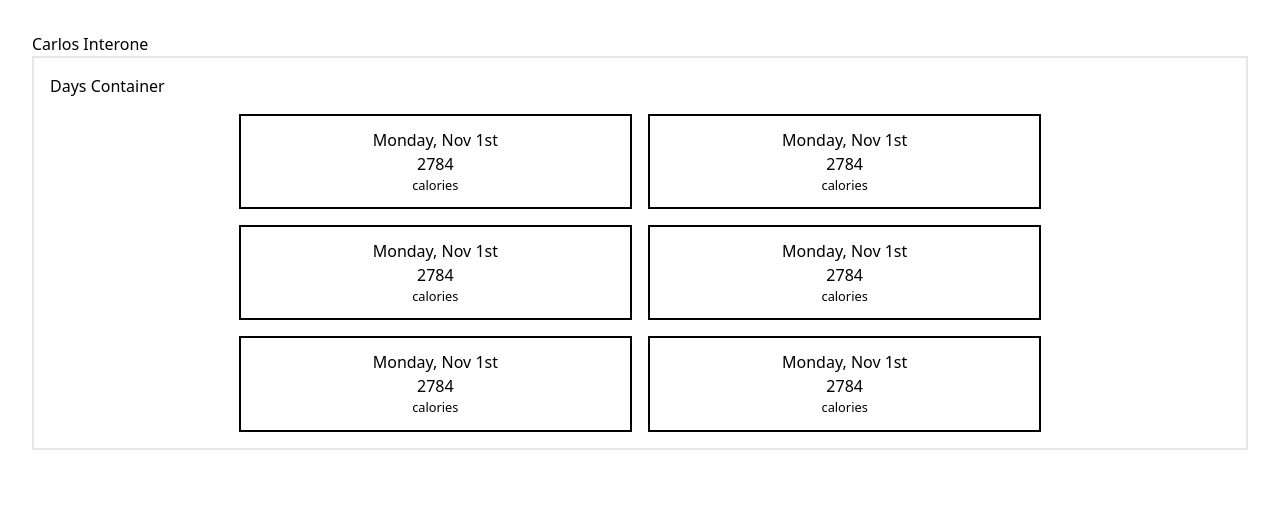
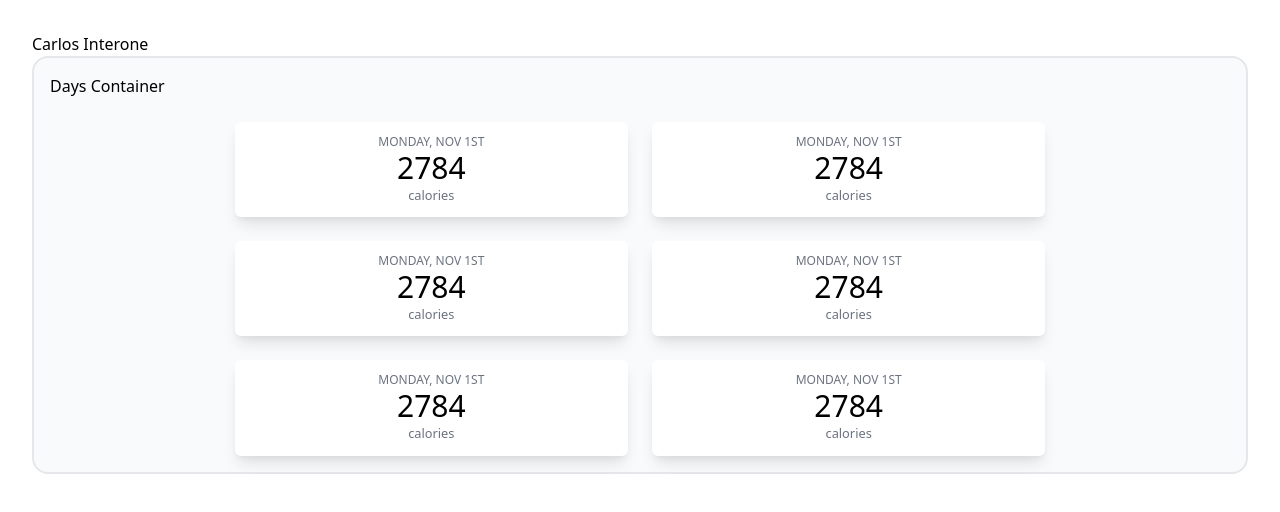
Before and after one commit to mostlyclicks/meal-tracker, a React (Create React App) app: page / in a window 1280 px wide. Shown: the top 512 px of the page. Built offline with nearby package versions, Linux system fonts and the light colour scheme.

Commit message:
getting fancy with the cards

```diff
--- a/src/components/Day.js
+++ b/src/components/Day.js
@@ -2,10 +2,10 @@ import React from 'react'
 
 const Day = () => {
   return (
-    <div className="flex w-1/3 border-2 border-black text-center flex-col p-3">
-      <p>Monday, Nov 1st</p>
-      <h3>2784</h3>
-      <small>calories</small>
+    <div className="flex w-1/3 text-center flex-col p-3 rounded-md shadow-lg bg-white">
+      <p className="uppercase text-xs text-gray-500">Monday, Nov 1st</p>
+      <h3 className="text-2xl md:text-3xl">2784</h3>
+      <small className="text-gray-500">calories</small>
     </div>
   )
 }
--- a/src/components/Days.js
+++ b/src/components/Days.js
@@ -3,7 +3,7 @@ import Day from './Day'
 
 const Days = () => {
   return (
-    <div className="container border-solid border-2 border-black-400 mx-auto flex flex-wrap gap-4 justify-center p-4">
+    <div className="container border-solid border-2 border-black-400 mx-auto flex flex-wrap gap-6 justify-center p-4 bg-gray-50 rounded-2xl">
       <h1 className="w-full">Days Container</h1>
       <Day />
       <Day />
```
